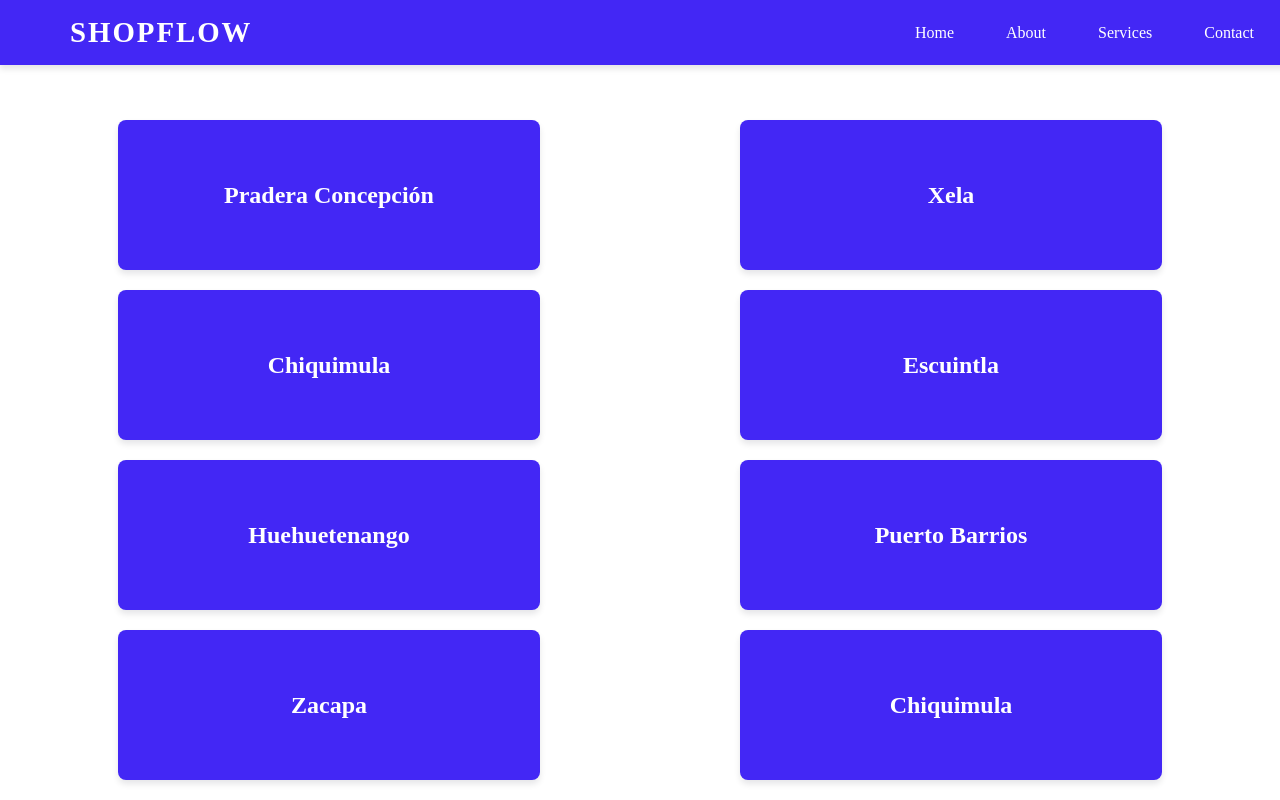
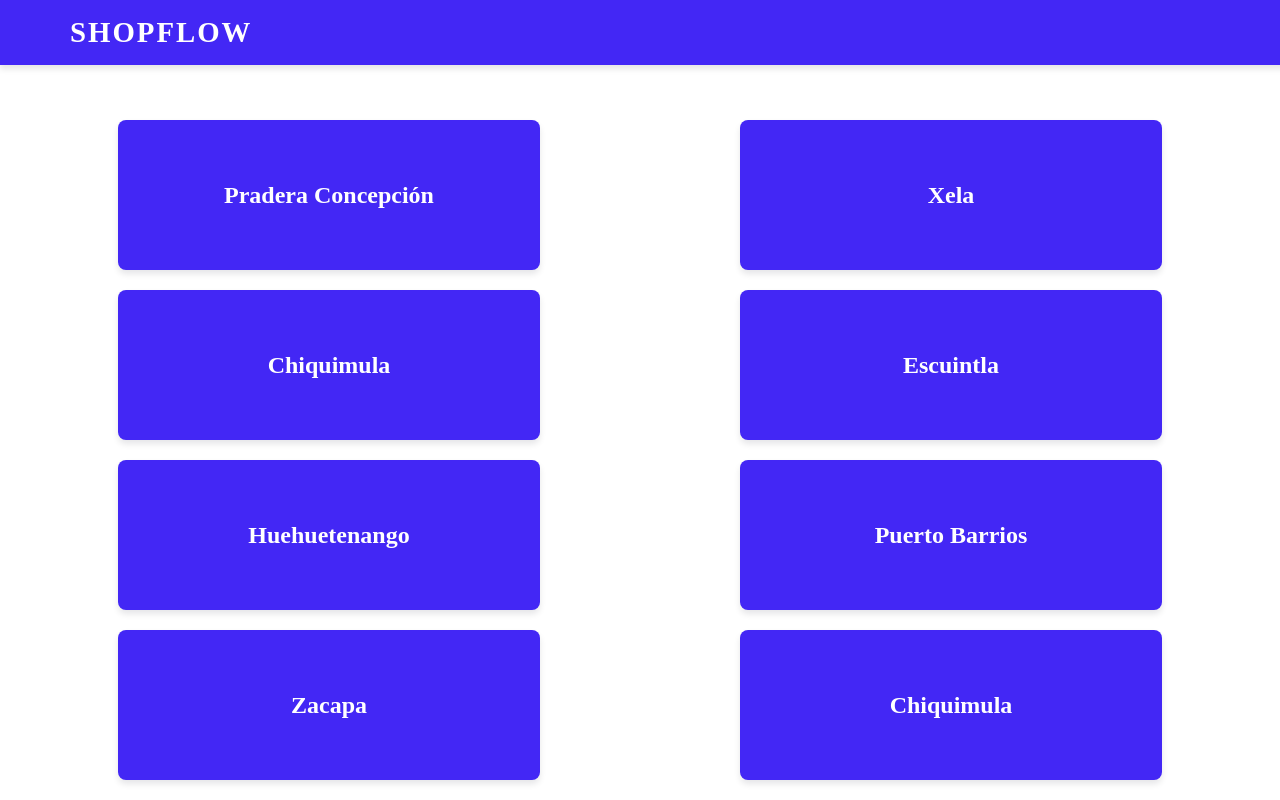
Before and after one commit to jp1593/Shopflow, a SvelteKit app in the folder frontend/: page /pradera in a window 1280 px wide. Built offline with nearby package versions, Linux system fonts and the light colour scheme.

Commit message:
change components and route for deploy on github pages

```diff
--- a/frontend/src/components/navbar.svelte
+++ b/frontend/src/components/navbar.svelte
@@ -13,16 +13,16 @@
     </div>
 
     <ul class="nav-links">
-      <li><a href="#home">Home</a></li>
-      <li><a href="#about">About</a></li>
-      <li><a href="#services">Services</a></li>
-      <li><a href="#contact">Contact</a></li>
+      <!-- <li><a href="#home">Home</a></li> -->
+      <!-- <li><a href="#about">About</a></li> -->
+      <!-- <li><a href="#services">Services</a></li> -->
+      <!-- <li><a href="#contact">Contact</a></li> -->
     </ul>
 
     <div class="menu">
-      <a href="#home">Home</a>
-      <a href="#about">About</a>
-      <a href="#services">Services</a>
+      <!-- <a href="#home">Home</a> -->
+      <!-- <a href="#about">About</a> -->
+      <!-- <a href="#services">Services</a> -->
       <a href="#contact">Contact</a>
     </div>
   </div>
--- a/frontend/src/routes/pradera/+page.svelte
+++ b/frontend/src/routes/pradera/+page.svelte
@@ -8,31 +8,31 @@
     },
     {
       label: "Xela",
-      route: "/xela",
+      // route: "/xela",
     },
     {
       label: "Chiquimula",
-      route: "/chiquimula",
+      // route: "/chiquimula",
     },
     {
       label: "Escuintla",
-      route: "/escuintla",
+      // route: "/escuintla",
     },
     {
       label: "Huehuetenango",
-      route: "/huehuetenango",
+      // route: "/huehuetenango",
     },
     {
       label: "Puerto Barrios",
-      route: "/puerto-barrios",
+      // route: "/puerto-barrios",
     },
     {
       label: "Zacapa",
-      route: "/zacapa",
+      // route: "/zacapa",
     },
     {
       label: "Chiquimula",
-      route: "/chiquimula",
+      // route: "/chiquimula",
     },
   ];
 </script>
--- a/frontend/svelte.config.js
+++ b/frontend/svelte.config.js
@@ -1,16 +1,13 @@
 import adapter from '@sveltejs/adapter-static';
-
-const dev = process.argv.includes('dev');
 
 /** @type {import('@sveltejs/kit').Config} */
 const config = {
 	kit: {
-		// adapter-auto only supports some environments, see https://svelte.dev/docs/kit/adapter-auto for a list.
-		// If your environment is not supported, or you settled on a specific environment, switch out the adapter.
-		// See https://svelte.dev/docs/kit/adapters for more information about adapters.
-		adapter: adapter(),
+		adapter: adapter({
+			fallback: '404.html'
+		}),
 		paths: {
-			base : dev ? '' : process.env.BASE_PATH,
+			base: process.argv.includes('dev') ? '' : process.env.BASE_PATH
 		}
 	}
 };
```
